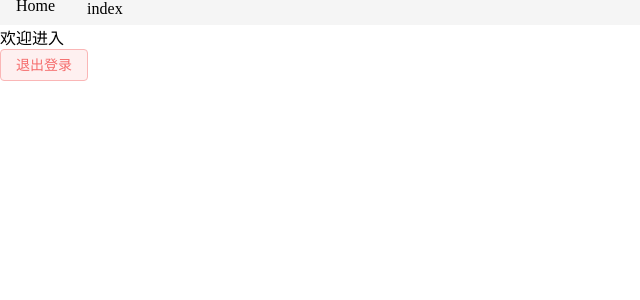
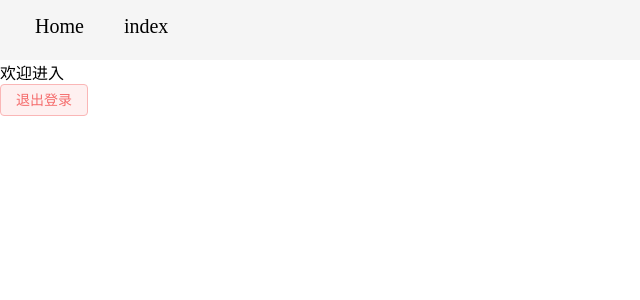
Before and after one commit to Hanson-Wang-chn/Owner-pro, a Vue app in the folder fronted/: page /index in a window 1280 px wide. Shown: the top 300 px of the page, without its empty margins (0-640 px from the left). Built offline with nearby package versions, Linux system fonts and the light colour scheme.

Commit message:
注册页面

```diff
--- a/fronted/src/App.vue
+++ b/fronted/src/App.vue
@@ -1,34 +1,40 @@
+<template>
+  <div style="height: 30px; background-color: whitesmoke; width: auto; padding: 15px;">
+    <nav>
+      <RouterLink to="/welcome" class="TopLabel">Home</RouterLink>
+      <RouterLink to="/index" class="TopLabel">index</RouterLink>
+    </nav>
+  </div>
+
+  <div>
+    <router-view/>
+  </div>
+
+</template>
+
 <script setup>
 
 // import {Lock} from '@element-plus/icons-vue'
 </script>
 
-<template>
-  <div style="height: 25px; background-color: whitesmoke;">
-    <nav>
-      <RouterLink to="/" class="TopLabel">Home</RouterLink>
-      <RouterLink to="/index" class="TopLabel">index</RouterLink>
-    </nav>
-  </div>
-  <router-view/>
-</template>
-
 <style scoped>
-nav a.TopLabel {
+a.TopLabel {
+  padding: 0 20px;
+  font-size: 20px;
   text-decoration: none;
   color: var(--color-text);
   text-align: center;
   align-items: center;
 }
 
-nav a.TopLabel:hover {
+a.TopLabel:hover {
   transform: translateY(-3px);
   background-color: transparent;
 }
 
 nav a {
   display: inline-block;
-  padding: 0 1rem;
+  /* padding: 0 1rem; */
   border-left: 1px solid var(--color-border);
 }
 </style>
--- a/fronted/src/components/welcome/LoginPage.vue
+++ b/fronted/src/components/welcome/LoginPage.vue
@@ -1,7 +1,7 @@
 <template>
     <div style="text-align: center; margin: 0 20px;">
         <div style="margin-top: 150px;">
-            <div style="font-size: 25px;">登录</div>
+            <div style="font-size: 25px; font-weight: bold;">登录</div>
             <div></div>
         </div>
 
@@ -18,17 +18,17 @@
             </el-input>
         </div>
 
-        <!-- <div style="margin-top: 10px;">
+        <div style="margin-top: 10px;">
             <el-row :gutter="20">
                 <el-col :span="12" style="text-align: left;">
-                    <el-checkbox v-model="form.remember" label="记住我" size="large" />
+                    <el-checkbox v-model="form.remember" label="管理员" size="large" />
                 </el-col>
-                <el-col :span="12" style="text-align: right;">
+                <!-- <el-col :span="12" style="text-align: right;">
                     <el-link>忘记密码</el-link>
-                </el-col>
+                </el-col> -->
             </el-row>
 
-        </div> -->
+        </div>
 
         <div style="margin-top: 30px;">
             <el-button @click="login()" style="width: 200px;" type="success" plain>登录</el-button>
@@ -39,7 +39,7 @@
         </el-divider>
 
         <div style="margin-top: 30px;">
-            <el-button style="width: 200px;" type="warning" plain>注册</el-button>
+            <el-button @click="router.push('/register')" style="width: 200px;" type="warning" plain>注册</el-button>
         </div>
     </div>
 </template>
--- /dev/null
+++ b/fronted/src/components/welcome/RegisterPage.vue
@@ -0,0 +1,32 @@
+<template>
+  <div style="text-align: center; margin: 0 20px;">
+    <div style="margin-top: 150px">
+        <div style="font-size: 25px; font-weight: bold;">注册新用户</div>
+        <div style="margin-top: 30px;">
+            <el-input type="text" placeholder="用户名" style="margin-top: 20px;" :prefix-icon="User"></el-input>
+            <el-input type="password" placeholder="密码" style="margin-top: 20px;" :prefix-icon="Lock"></el-input>
+            <el-input type="password" placeholder="重复密码" style="margin-top: 20px;" :prefix-icon="Lock"></el-input>
+
+        </div>
+
+        <div style="margin-top: 30px;">
+            <el-button style="width: 200px;" type="warning" plain>注册</el-button>
+        </div>
+
+        <div style="font-size: 14px; line-height: 15px; margin-top: 20px;">
+            已有账号？ <el-link type="primary" style="translate: 0 -2px;" @click="router.push('/')">立即登录</el-link>
+        </div>
+
+    </div>
+  </div>
+</template>
+
+<script setup>
+import { defineComponent } from 'vue';
+import {User, Lock} from '@element-plus/icons-vue';
+import router from "@/router"
+</script>
+
+<style scoped>
+
+</style>
--- a/fronted/src/router/index.js
+++ b/fronted/src/router/index.js
@@ -4,7 +4,7 @@ const router = createRouter({
   history: createWebHistory(import.meta.env.BASE_URL),
   routes: [
     {
-      path:'/',
+      path:'/welcome',
       name:'welcome',
       component: () => import('@/views/WelcomeView.vue'),
       children: [
@@ -12,6 +12,11 @@ const router = createRouter({
           path:'',
           name: 'welcome-login',
           component: () => import('@/components/welcome/LoginPage.vue')
+        },
+        {
+          path:'register',
+          name: 'welcome-register',
+          component: () => import('@/components/welcome/RegisterPage.vue')
         }
       ]
     },
--- a/fronted/src/views/IndexView.vue
+++ b/fronted/src/views/IndexView.vue
@@ -3,21 +3,24 @@
     欢迎进入
   </div>
   <div>
-    <el-button type="danger" plain>退出登录</el-button>
+    <el-button @click="logout()" type="danger" plain>退出登录</el-button>
 
   </div>
 </template>
 
 <script>
-import { defineComponent } from 'vue'
+import {get} from "@/net";
+import {ElMessage} from "element-plus";
+import router from "@/router"
 
-export default defineComponent({
-  setup (props, context) {
-    return {
+const logout = () => {
+  get('/api/auth/login', (message) => {
+      ElMessage.success(message)
+      router.push('/')
+  })
 
-    }
-  },
-})
+}
+
 </script>
 
 <style scoped>
--- a/fronted/src/views/WelcomeView.vue
+++ b/fronted/src/views/WelcomeView.vue
@@ -1,6 +1,6 @@
 <template>
-  <div style="width: 100vw; height: 100vh; overflow: hidden; display: flex;">
-    <div style="flex: 1;">
+  <div style="width: 100%; height: 100vh; overflow: hidden; display: flex;">
+    <div>
       <el-image style="width: 100%; height: 100%;" fit="cover"
         src="https://img.zcool.cn/community/011aad554be56f000001bf72c38864.jpg@1280w_1l_2o_100sh.jpg"/>
     </div>
```
